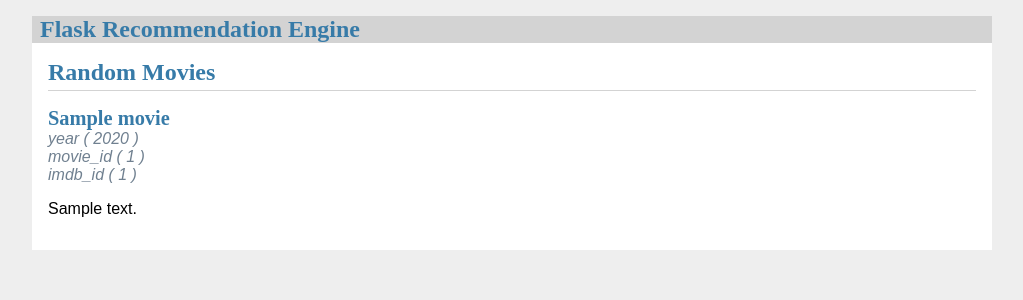
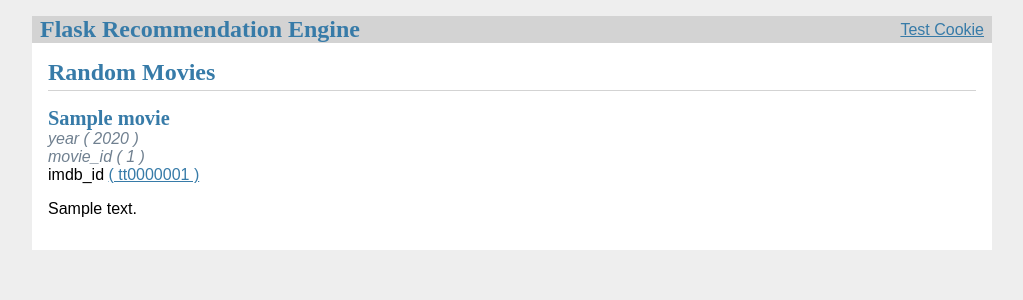
Before and after one commit to jentron/FlaskRecommender, a Flask app: template templates/index.html in a window 1280 px wide. Shown: the top 300 px of the page, without its empty margins (128-1151 px from the left). Run offline with Flask 2, Linux system fonts and the light colour scheme; the template is opened without the code that fills it: most values are stand-ins (such as "Sample title", 1, 10 or a date in 2020).

Commit message:
Add a favicon (mostly)

```diff
--- a/app/templates/base.html
+++ b/app/templates/base.html
@@ -1,8 +1,10 @@
 <!doctype html>
 <title>{% block title %}{% endblock %} - Flaskr</title>
 <link rel="stylesheet" href="{{ url_for('static', filename='style.css') }}">
+<link rel="shortcut icon" href="{{ url_for('static', filename='favicon.ico') }}">
 <nav>
   <h1>Flask Recommendation Engine</h1>
+  <a href='/cookie'>Test Cookie</a>
 </nav>
 <section class="content">
   <header>
--- a/app/templates/main/index.html
+++ b/app/templates/main/index.html
@@ -17,7 +17,9 @@
       </header>
       <div class="about">year     ( {{ movie['year'] }} )</div>
       <div class="about">movie_id ( {{ movie['movie_id'] }} )</div>
-      <div class="about">imdb_id  ( {{ movie['imdb_id'] }} )</div>
+      <div class="link">imdb_id  <a href="https://www.imdb.com/title/tt{{"{:0>7}".format(movie['imdb_id'])}}/">
+      ( tt{{"{:0>7}".format(movie['imdb_id']) }} )</a></div>
+
       <p class="body">{{ movie['description'] }}</p>
     </article>
     {% if not loop.last %}
```
Also changed, not shown: app/main.py (+8 -7 lines), app/static/favicon.ico (added).
